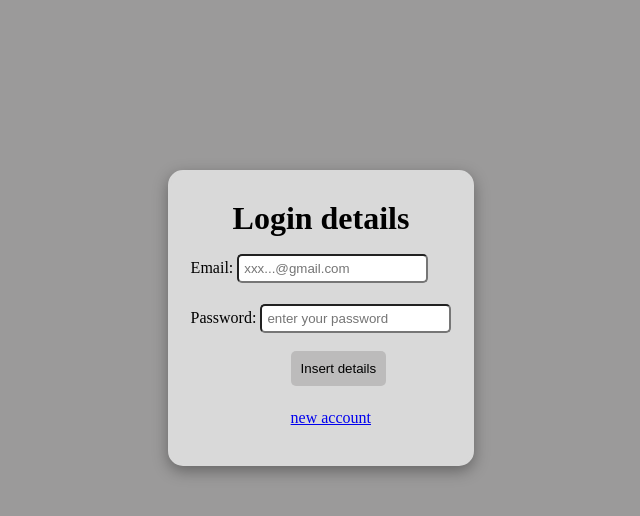
After one commit to Sriram2828/web_designing, a PHP site: page /login.php in a window 1280 px wide. The commit adds this page. Shown: the top 516 px of the page, without its empty margins (319-959 px from the left). Run offline with PHP 8.4, Linux system fonts and the light colour scheme.

Commit message:
worked on login and signup page

```diff
--- /dev/null
+++ b/phpWorks/insertIntoDB/login.php
@@ -0,0 +1,59 @@
+<!DOCTYPE html>
+<html lang="en">
+  <head>
+    <meta charset="UTF-8" />
+    <meta name="viewport" content="width=device-width, initial-scale=1.0" />
+    <link rel="stylesheet" href="style.css" />
+    <title>login</title>
+  </head>
+  <body>
+    <!-- frontend -->
+    <form action="login.php" method="post">
+      <div class="Details">
+        <h1>Login details</h1>
+
+        <label for="email">Email:</label>
+        <input
+          type="email"
+          placeholder="xxx...@gmail.com"
+          name="email"
+          required
+        />
+        <br />
+
+        <label for="pwd">Password:</label>
+        <input
+          type="password"
+          placeholder="enter your password"
+          name="pwd"
+          required
+        />
+        <br />
+
+        <div class="btn">
+          <input type="submit" name="submit" value="Insert details" />
+        </div>
+        <div>
+            <a href="signup.php">new account</a>
+        </div>
+      </div>
+    </form>
+  </body>
+</html>
+<!-- backend -->
+<?php
+include("connectdb.php");
+if(isset($_POST['submit'])){
+    $emailId = $_POST['email'];
+    $password = $_POST['pwd'];
+    $sql = "SELECT * FROM `studentsdata` WHERE EmailID = '$emailId' AND Password = '$password'";
+    $result = mysqli_query($connect, $sql);
+    $row = mysqli_fetch_array($result, MYSQLI_ASSOC);
+    $count = mysqli_num_rows($result);
+    if ($count==1){
+        echo '<script>alert("login successfully");</script>';
+    }else{
+        echo '<script>alert("login failed");</script>';
+    }
+}
+?>
```
Also changed, not shown: phpWorks/insertIntoDB/signup.php (renamed from phpWorks/insertIntoDB/index.php, +9 -4 lines), phpWorks/insertIntoDB/style.css (renamed from phpWorks/insertIntoDB/index.css).
